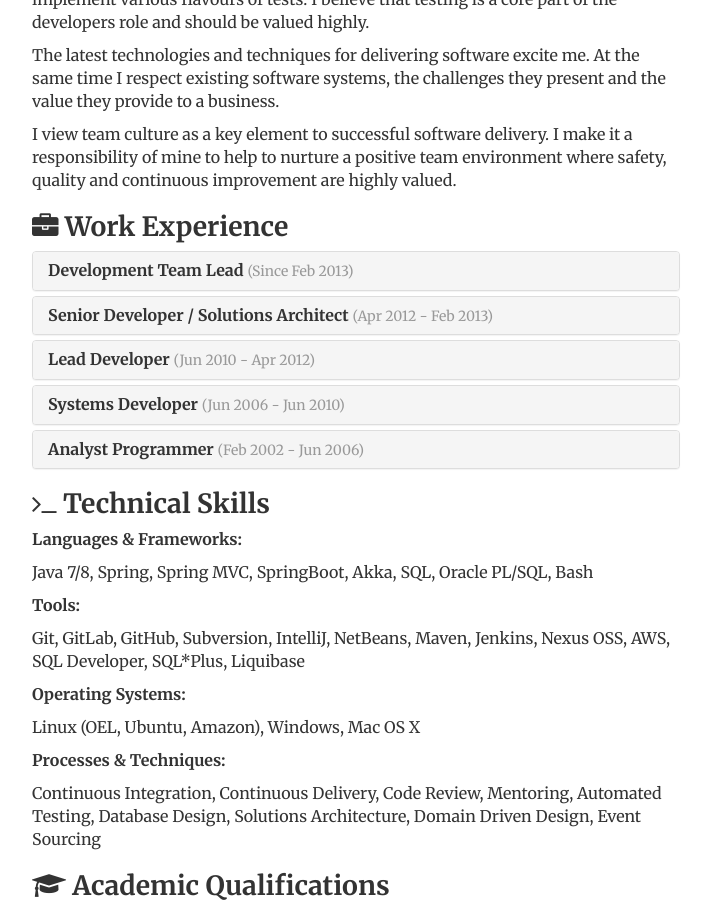
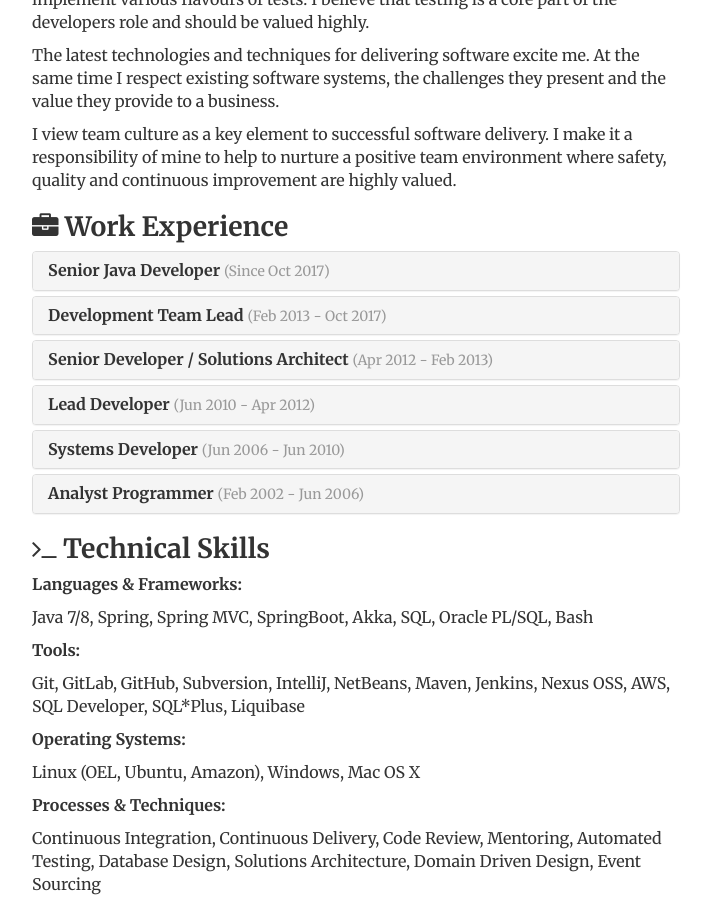
Before and after one commit to nickebbitt/nickebbitt.github.io, a Jekyll site: the page built from cv/index.html, in a window 1280 px wide and 900 px high, scrolled down 365 px. Shown: the whole window, without its empty margins (284-995 px from the left). Built offline with Jekyll 4.4.1, drawn with Linux system fonts in a browser that asks for light colours.

Commit message:
Update current employment details

```diff
--- a/cv/index.html
+++ b/cv/index.html
@@ -20,7 +20,23 @@ description: CV for Nick Ebbitt, a Software Engineer living and working in Manch
     <div class="panel panel-default">
       <div class="panel-heading">
         <h4 class="panel-title" data-toggle="collapse" data-parent="#accordion" data-target="#collapse1">
-          <a>Development Team Lead <small class="text-muted">(Since Feb 2013)</small></a>
+          <a>Senior Java Developer <small class="text-muted">(Since Oct 2017)</small></a>
+        </h4>
+      </div>
+      <div id="collapse1" class="panel-collapse collapse">
+        <div class="panel-body">
+          <p><b>Company:</b> Auto Trader</p>
+          <p>Senior member of the Delivery Engieering squad within the Technology tribe. The Delivery Engineering squad's core responsibilties include:<p/>
+            <ul>
+              <li>Design and implement processes & tools to support Continuous Delivery processes (e.gs automated deliveries to cloud services)</li>
+            </ul>
+        </div>
+      </div>
+    </div>
+    <div class="panel panel-default">
+      <div class="panel-heading">
+        <h4 class="panel-title" data-toggle="collapse" data-parent="#accordion" data-target="#collapse1">
+          <a>Development Team Lead <small class="text-muted">(Feb 2013 - Oct 2017)</small></a>
         </h4>
       </div>
       <div id="collapse1" class="panel-collapse collapse">
--- a/index.html
+++ b/index.html
@@ -12,7 +12,7 @@ description: Nick Ebbitt is a Software Engineer living and working in Manchester
 	</div>
 	<div itemscope itemtype="http://data-vocabulary.org/Person" class="col-sm-8">
 		<p class="lead">Hi, I'm <span itemprop="name">Nick Ebbitt</span> and I'm a software engineer currently
-			working as a Lead Developer for a software house in Manchester providing services to the UK rail industry.</p>
+			working as a Senior Java Developer for <a href="https://careers.autotrader.co.uk/">Auto Trader</a>.</p>
 
 		{% include bio.html %}
 
```
